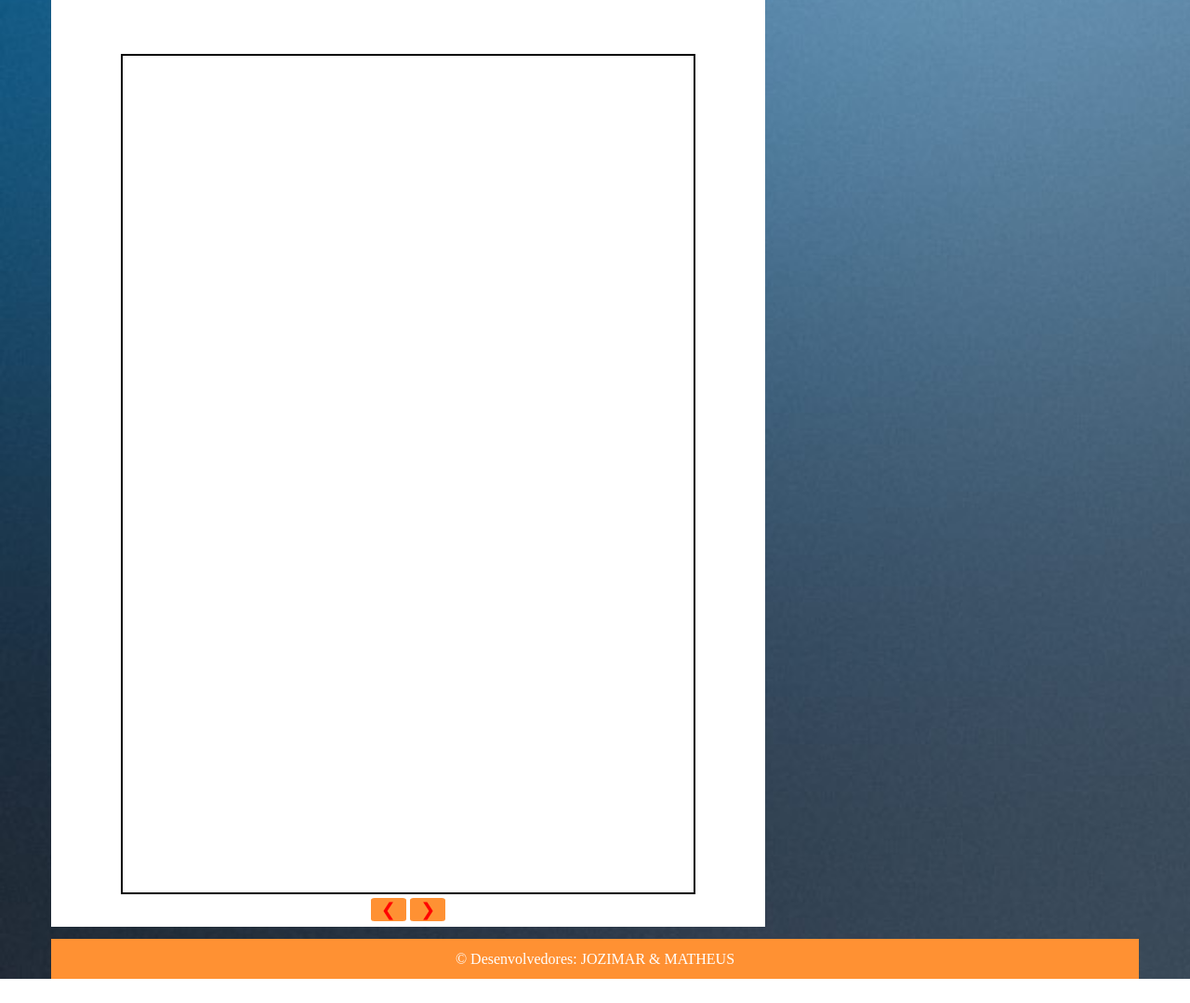
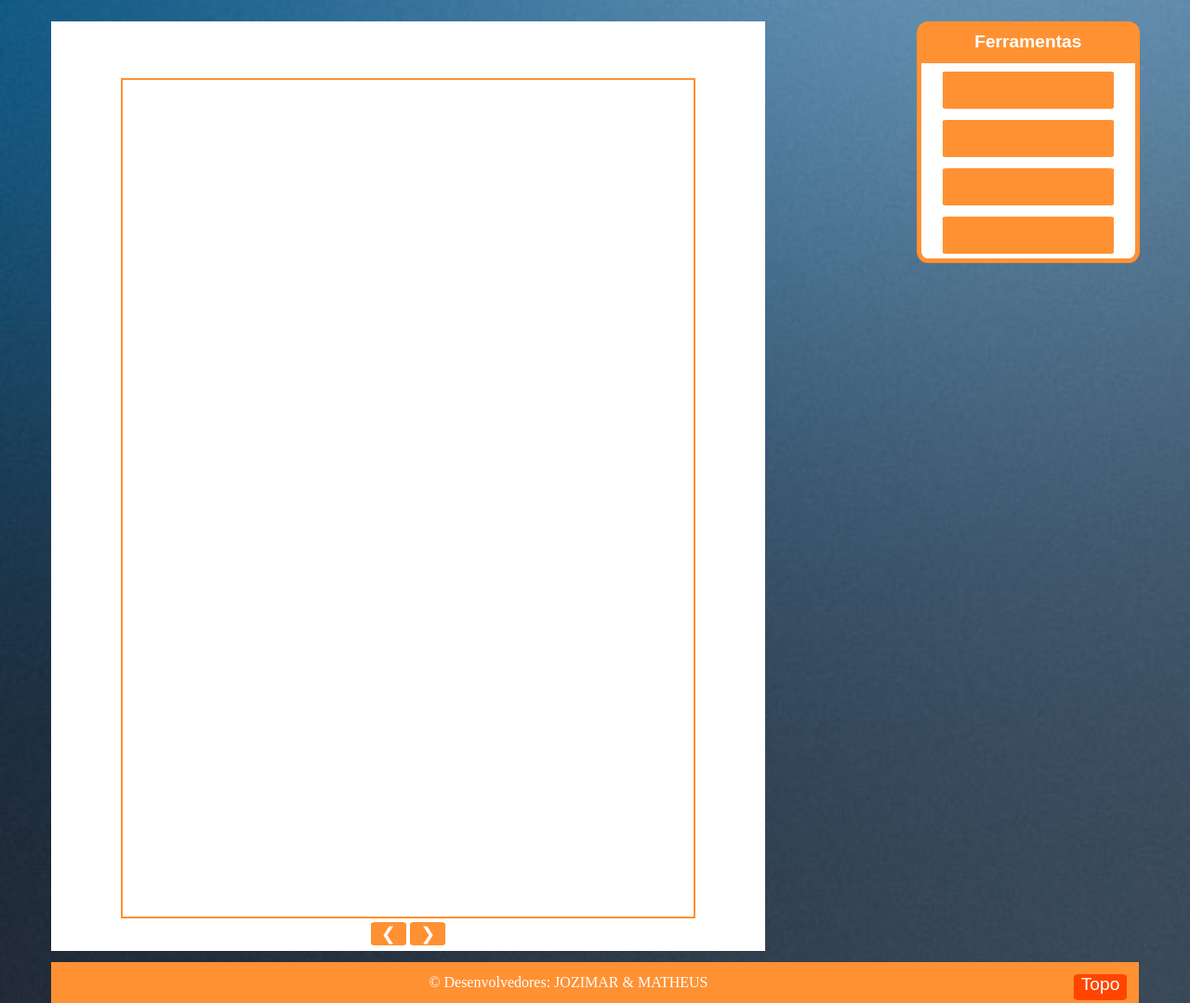
Before and after one commit to Jozymar/BloGIT, a plain HTML site: page index.html in a window 1280 px wide. Shown: the part 184-1263 px from the top of the page at 93% size. Before the commit the page ends 1237 px from the top, so only its background shows below. Drawn offline with Linux system fonts and the light colour scheme.

Commit message:
Div Lateral Direita Adicionada, como também foram feitas alterações no Final da Página

```diff
--- a/css/index.css
+++ b/css/index.css
@@ -5,13 +5,15 @@ body{
   margin: 0;
   padding: 0;
 }
+
 /* Nome do Blog */
 #logo{
+   margin-top: 2%;
    height: 25%;
    width: 25%;
 }
 
-/* Formatação do Menu*/
+/* Formatação */
 #menu ul {
   padding:0px;
 	margin-top: 1%;
@@ -45,7 +47,6 @@ body{
   color: white;
 }
 
-
 /* Conteúdo da página */
 #conteudo{
   background-color: white;
@@ -53,32 +54,109 @@ body{
   height: 1000px;
   margin-left: 4.3%;
 }
+
 /* Iframe do Conteúdo */
 #iframe{
   width: 80%;
   height: 900px;
   margin-top: 8%;
   border-style: solid;
+  border-color: #FF9133;
+}
+
+/* Div Flutuante a Direita */
+#ferramentas{
+  background-color: white;
+  border-radius: 5%;
+  position: fixed;
+  left: 77%;
+  height: 250px;
+  width: 18%;
+  border: 5px solid grey;
+  border-color: #FF9133;
+}
+
+/* Barra da Div Flutuante */
+#barra{
+  font-size: 120%;
+  font-family: arial;
+  width: 100%;
+  height: 40px;
+  background-color: #FF9133;
+
+}
+
+/* Título da Barra */
+#titulo{
+  padding: 3%;
+  margin: 0;
+  text-align: center;
+  color: white;
+}
+
+/* Butões da Div Ferramentas */
+
+#ferr01, #ferr02, #ferr03, #ferr04{
+  border-radius: 3%;
+  border: 0;
+  background-color: #FF9133;
+  width: 80%;
+  height: 40px;
+  margin-top: 4%;
+}
+
+#ferr01:hover{
+  background-color:#FF4500;
+}
+
+#ferr02:hover{
+  background-color:#FF4500;
+}
+
+#ferr03:hover{
+  background-color:#FF4500;
+}
+
+#ferr04:hover{
+  	background-color:#FF4500;
 }
 
 /* Botões Anerior e Próximo */
 #ant, #prox{
   border: 0;
   background-color: #FF9133;
-  color: red;
+  color: white;
   border-radius: 10%;
   font-size: 120%;
   width: 5%;
   outline: none;
 }
 
+/* Div Butão Topo */
+#topo{
+  background-color: #FF4500;
+  font-size: 120%;
+  border: 0;
+  border-radius: 10%;
+  float: right;
+  height: 28px;
+  width: 5%;
+}
+
+/* Subir ao Topo */
+#subir{
+font-family: arial;
+text-decoration: none;
+color: white;
+}
+
+/* Final da Página */
 #finalPagina{
+  margin-left: 4.3%;
+  margin-right: 4.3%;
   background-color:#FF9133;
   text-align: center;
   color:white;
   margin-top: 1%;
-    margin-left: 4.3%;
-    margin-right: 4.3%;
   padding: 1%;
-
 }
--- a/index.html
+++ b/index.html
@@ -8,10 +8,11 @@
 <body>
       <!-- Div Principal -->
       <div id="divPrincipal">
+
       <!-- Nome do blog -->
       <a href="#"><img src="imagens/01.png" id="logo"/></a>
 
-        <!--Menu principal-->
+      <!-- Menu Principal -->
       <center>
               <nav id="menu">
                              <ul>
@@ -19,13 +20,27 @@
                                  <li><a href="#">Posts</a></li>
                                  <li><a href="#">Novidades</a></li>
                                  <li><a href="#">Quem Somos</a></li>
-                      <li id="contato"><a href="#">Contato</a></li>
+                                 <li><a href="#">Contato</a></li>
                              </ul>
               </nav>
       </center>
 
+      <!-- Barra Fluruante a Direita -->
+      <div id="ferramentas">
+                            <div id="barra">
+                            <h4 id="titulo">Ferramentas</h4>
+                            </div>
+                                  <center>
+                                  <button id="ferr01"></button>
+                                  <button id="ferr02"></button>
+                                  <button id="ferr03"></button>
+                                  <button id="ferr04"></button>
+                                  </center>
+      </div>
+
       <!-- Conteúdo do blog -->
       <div id="conteudo">
+
                          <!--conteúdo das Postagens -->
                          <center>
                          <iframe id="iframe" src=""></iframe>
@@ -38,10 +53,16 @@
               <button id="prox">&#10095;</button>
               </div>
       </center>
+      </div>
 
+      <!-- Final da Página -->
+      <footer id="finalPagina">&copy; Desenvolvedores: JOZIMAR & MATHEUS <div id="topo">
+                                                                                        <center>
+                                                                                                <a id="subir" href="#top">Topo</a>
+                                                                                        </center>
                                                                          </div>
-           <!--Final da página adicionada-->
-           <footer id="finalPagina">&copy; Desenvolvedores: JOZIMAR & MATHEUS</footer>
+     </footer>
+
      </div>
 
  </body>
```
Lines whose indentation alone changed are shown as unchanged.
